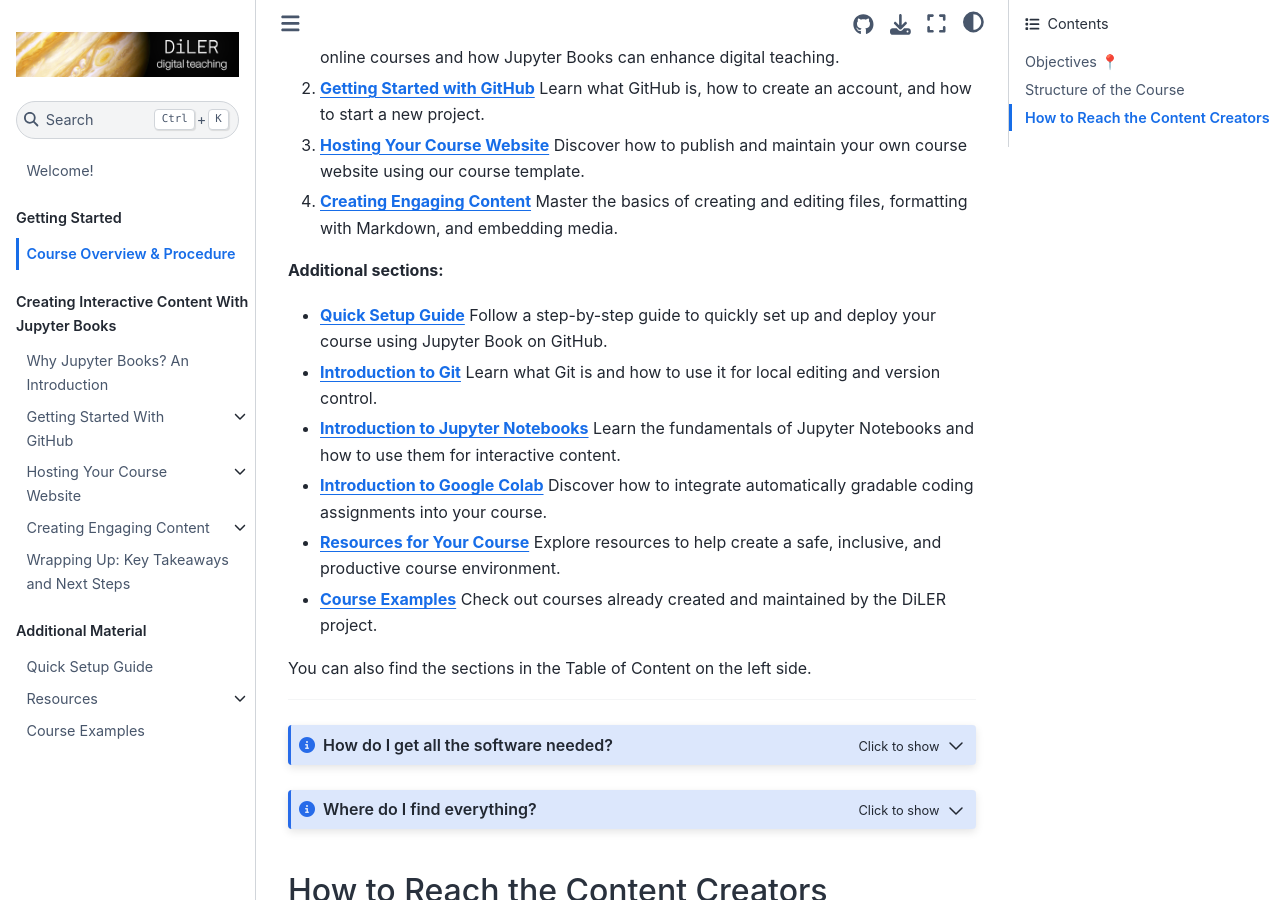
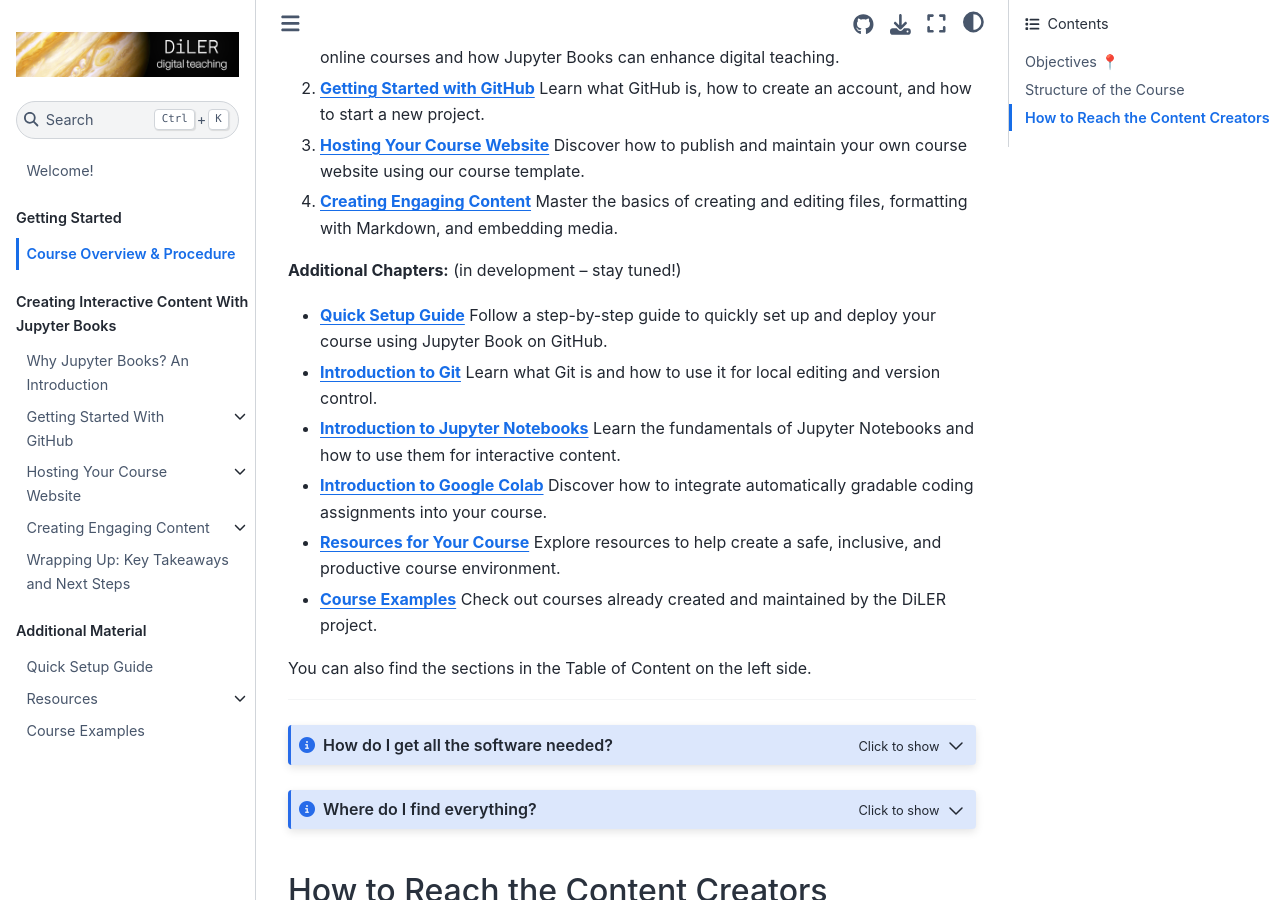
Before and after one commit to M-earnest/tutorial_jupyter_books, a Jupyter Book: the page built from general-information/overview.md, in a window 1280 px wide and 900 px high, scrolled down 903 px. Built offline with Jupyter Book 1.0.4 settings and Sphinx 7.4.7 and the Sphinx Book theme 1.1.4, drawn with Linux system fonts in a browser that asks for light colours; pages that are not in the unit, such as notebooks, are missing from menus.

Commit message:
Update overview.md
added to additional chapters: (in development – stay tuned!)

```diff
--- a/general-information/overview.md
+++ b/general-information/overview.md
@@ -28,7 +28,7 @@
 4) **[Creating Engaging Content](../content/3_create/intro)**
 Master the basics of creating and editing files, formatting with Markdown, and embedding media.
 
-**Additional sections:**
+**Additional Chapters:** (in development – stay tuned!)
 - **[Quick Setup Guide](../content/4_additional/quick_tutorial)**
 Follow a step-by-step guide to quickly set up and deploy your course using Jupyter Book on GitHub.
 - **[Introduction to Git](../content/4_additional/git/intro)**
```
